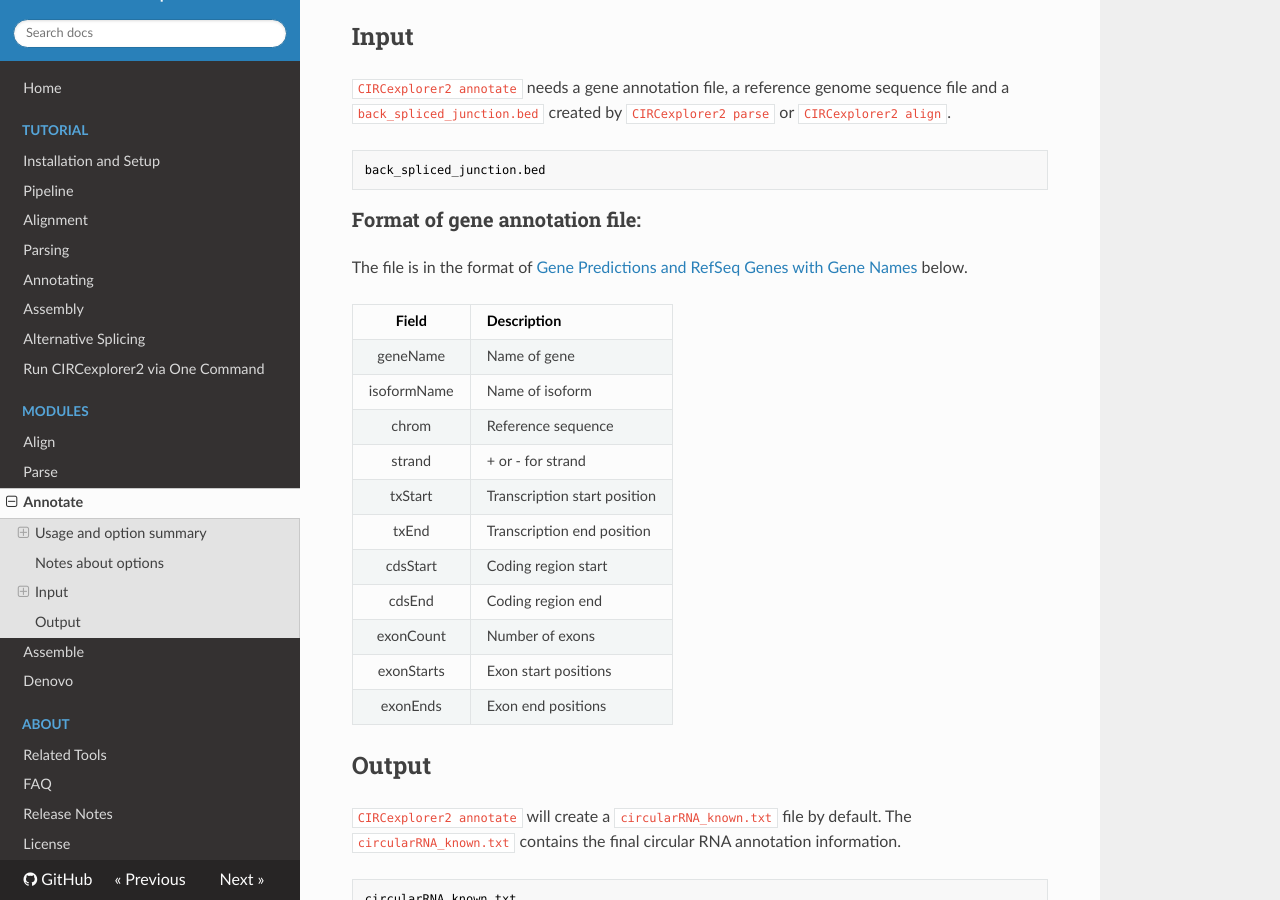
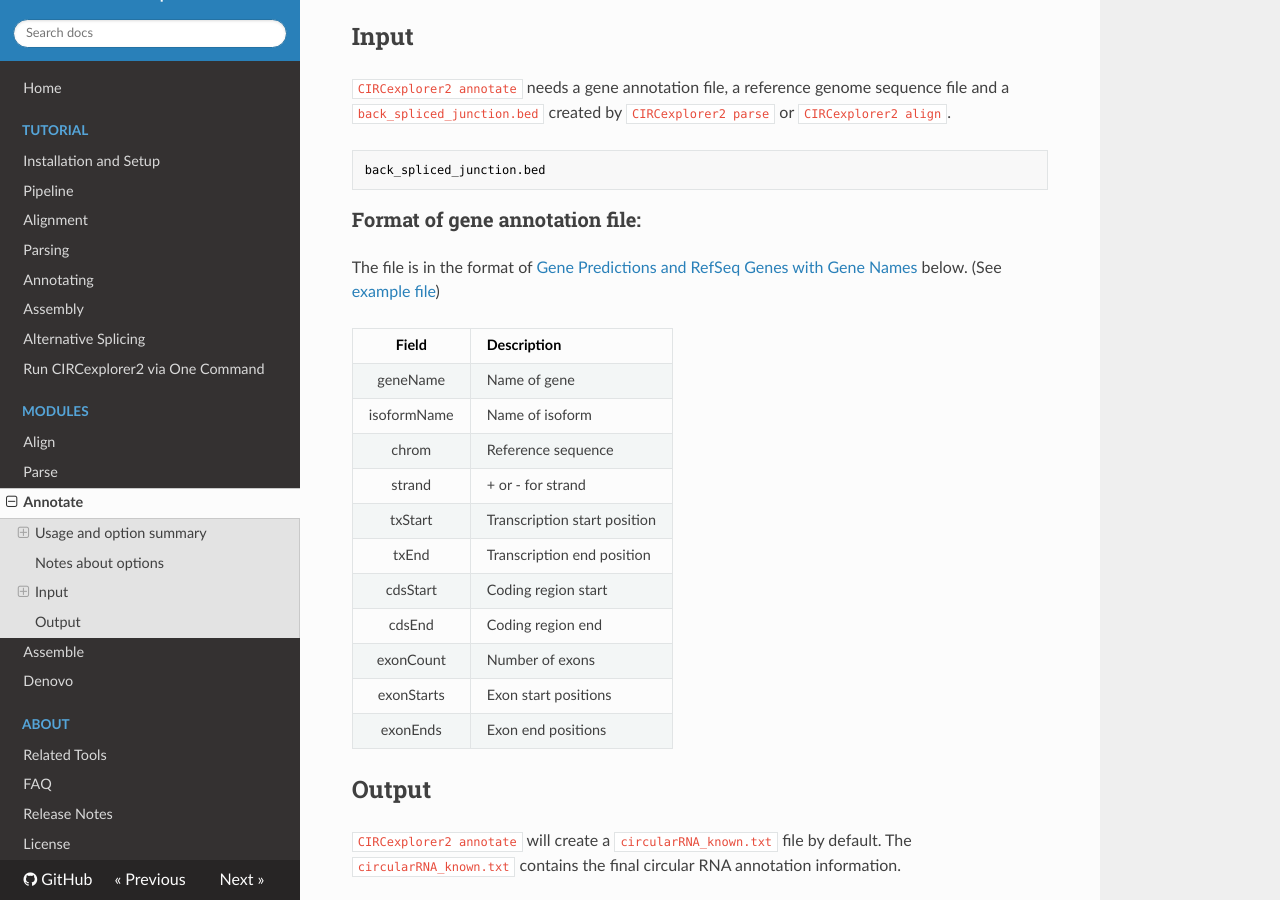
Before and after one commit to YangLab/CIRCexplorer2, an MkDocs documentation site: the page built from docs/modules/annotate.md, in a window 1280 px wide and 900 px high, scrolled down 879 px. Built offline with MkDocs 1.6.1, drawn with Linux system fonts in a browser that asks for light colours; nearby versions of some CDN libraries; old or Windows-style settings are respelled for this version of MkDocs.

Commit message:
Add link to gene annotation example file in doc

```diff
--- a/docs/modules/annotate.md
+++ b/docs/modules/annotate.md
@@ -39,7 +39,7 @@ back_spliced_junction.bed
 
 ### Format of gene annotation file:
 
-The file is in the format of [Gene Predictions and RefSeq Genes with Gene Names](https://genome.ucsc.edu/FAQ/FAQformat.html#format9) below.
+The file is in the format of [Gene Predictions and RefSeq Genes with Gene Names](https://genome.ucsc.edu/FAQ/FAQformat.html#format9) below. (See [example file](https://raw.githubusercontent.com/YangLab/CIRCexplorer2/master/test/data/ref.txt))
 
 | Field       | Description                   |
 | :---------: | :---------------------------- |
```
